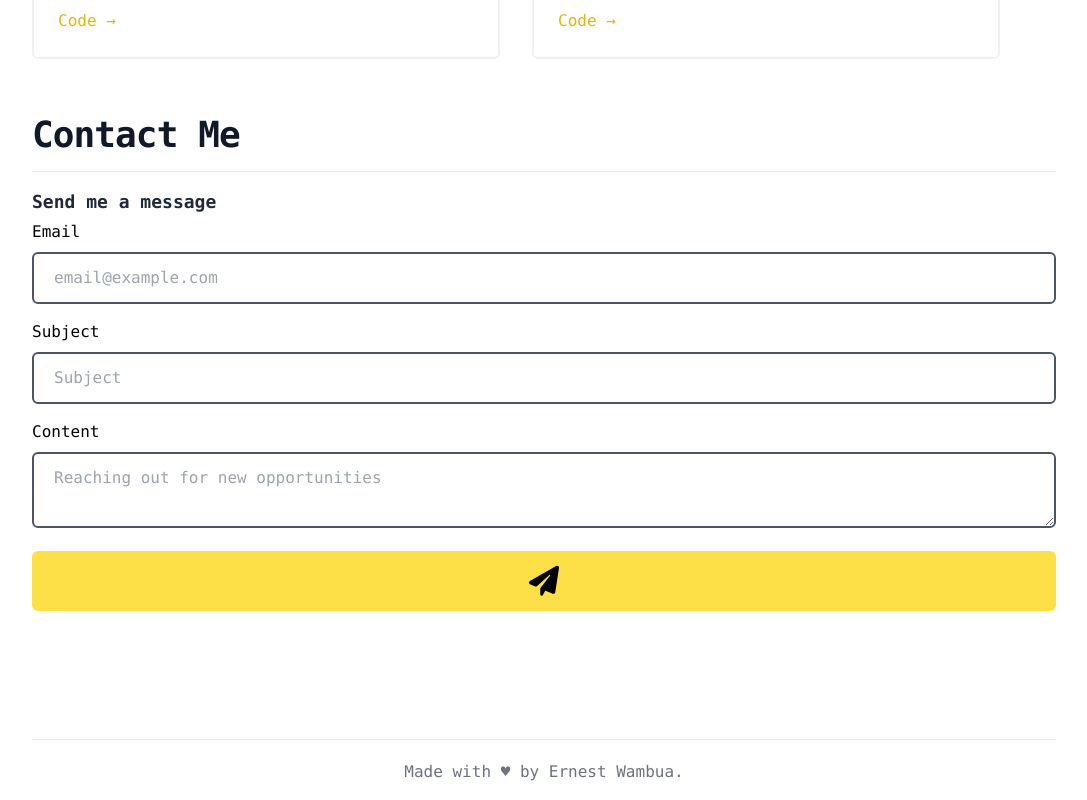
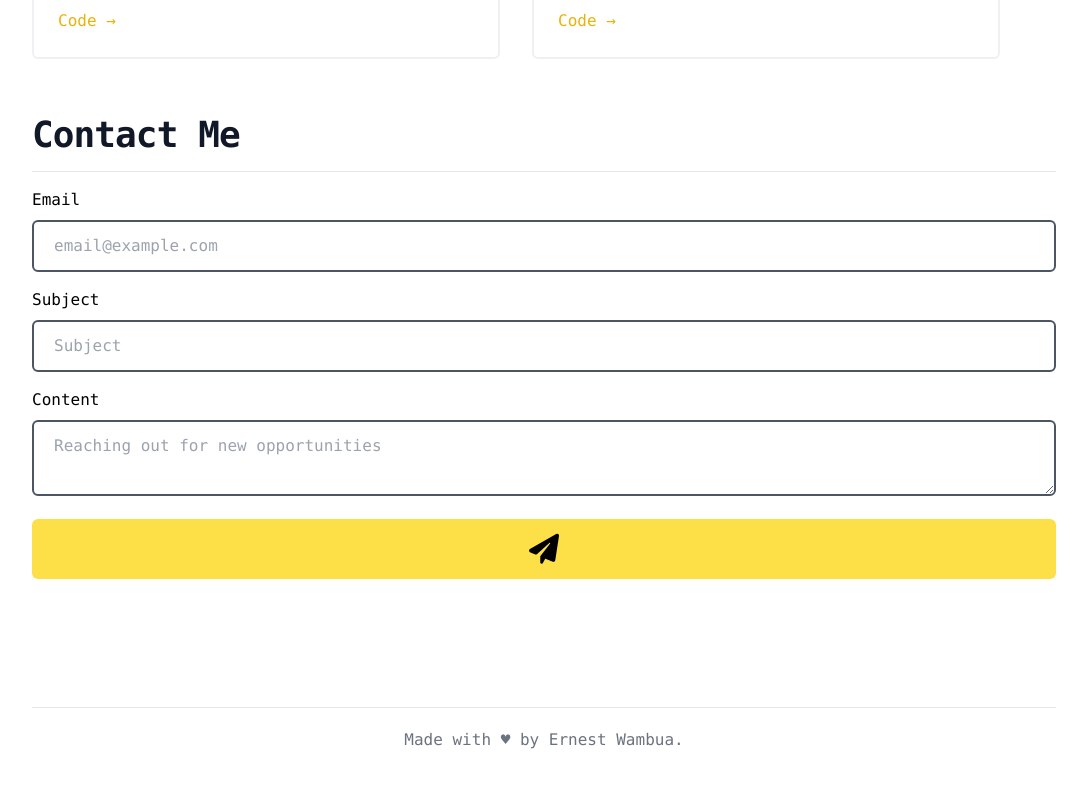
Before and after one commit to tallninja/portfolio, a React (Create React App) app: page / in a window 1280 px wide. Shown: the part 1881-2681 px from the top of the page, without its empty margins (96-1183 px from the left). After the commit the page ends 2649 px from the top, so only its background shows below. Built offline with nearby package versions, Linux system fonts and the light colour scheme.

Commit message:
Added an alert after a user sends a message

```diff
--- a/src/components/contact/contact.tsx
+++ b/src/components/contact/contact.tsx
@@ -9,6 +9,7 @@ export const Contact = () => {
 	const onSubmit = (e: React.FormEvent<HTMLFormElement>) => {
 		e.preventDefault();
 		console.log({ email, subject, content });
+		alert('Thank you for reaching out...😊');
 	};
 
 	return (
@@ -19,9 +20,6 @@ export const Contact = () => {
 				</h2>
 				<hr />
 				<div className='mt-4'>
-					<div className='pb-1 text-lg font-semibold text-gray-800 dark:text-gray-100'>
-						Send me a message
-					</div>
 					<form className='flex flex-col' onSubmit={onSubmit}>
 						<div>
 							<label htmlFor='email-input'>Email</label>
```
